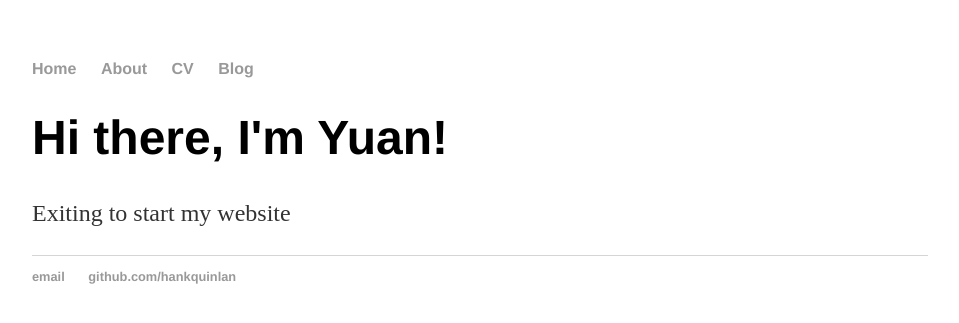
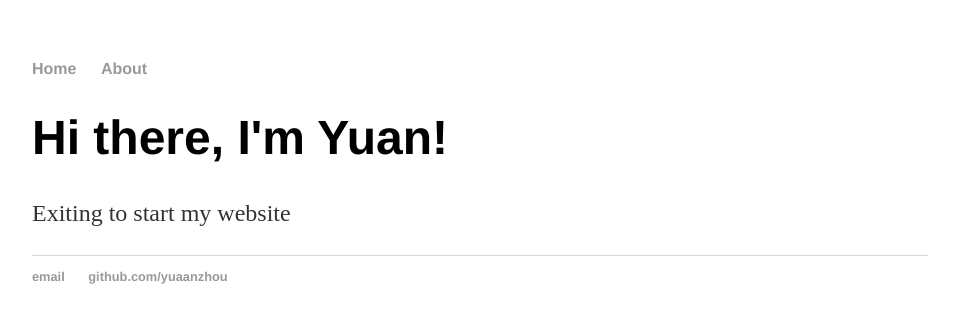
Before and after one commit to yuaanzhou/yuaanzhou.github.io, a Jekyll site: the page built from index.html, in a window 1280 px wide. Shown: the top 323 px of the page, without its empty margins (160-1119 px from the left). Built offline with Jekyll 4.4.1, drawn with Linux system fonts in a browser that asks for light colours.

Commit message:
Update default.html

```diff
--- a/_layouts/default.html
+++ b/_layouts/default.html
@@ -10,8 +10,8 @@
 	    		<ul>
 	        		<li><a href="/">Home</a></li>
 		        	<li><a href="/about">About</a></li>
-	        		<li><a href="/cv">CV</a></li>
-	        		<li><a href="/blog">Blog</a></li>
+<!-- 	        		<li><a href="/cv">CV</a></li>
+	        		<li><a href="/blog">Blog</a></li> -->
 	    		</ul>
 			</nav>
 			<div class="container">
@@ -21,8 +21,8 @@
 			</div><!-- /.container -->
 			<footer>
 	    		<ul>
-	        		<li><a href="mailto:hankquinlanhub@gmail.com">email</a></li>
-	        		<li><a href="https://github.com/hankquinlan">github.com/hankquinlan</a></li>
+	        		<li><a href="yuaanzhou@gmail.com">email</a></li>
+	        		<li><a href="https://github.com/yuaanzhou">github.com/yuaanzhou</a></li>
 				</ul>
 			</footer>
 		</body>
```
